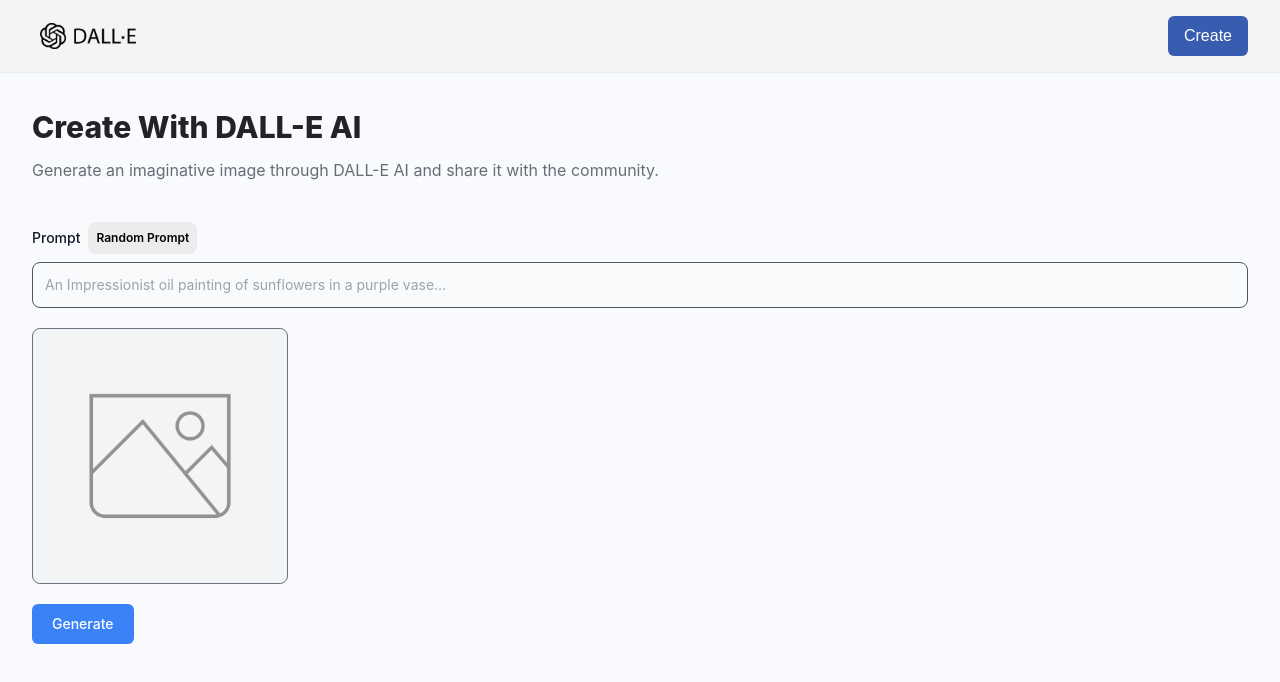
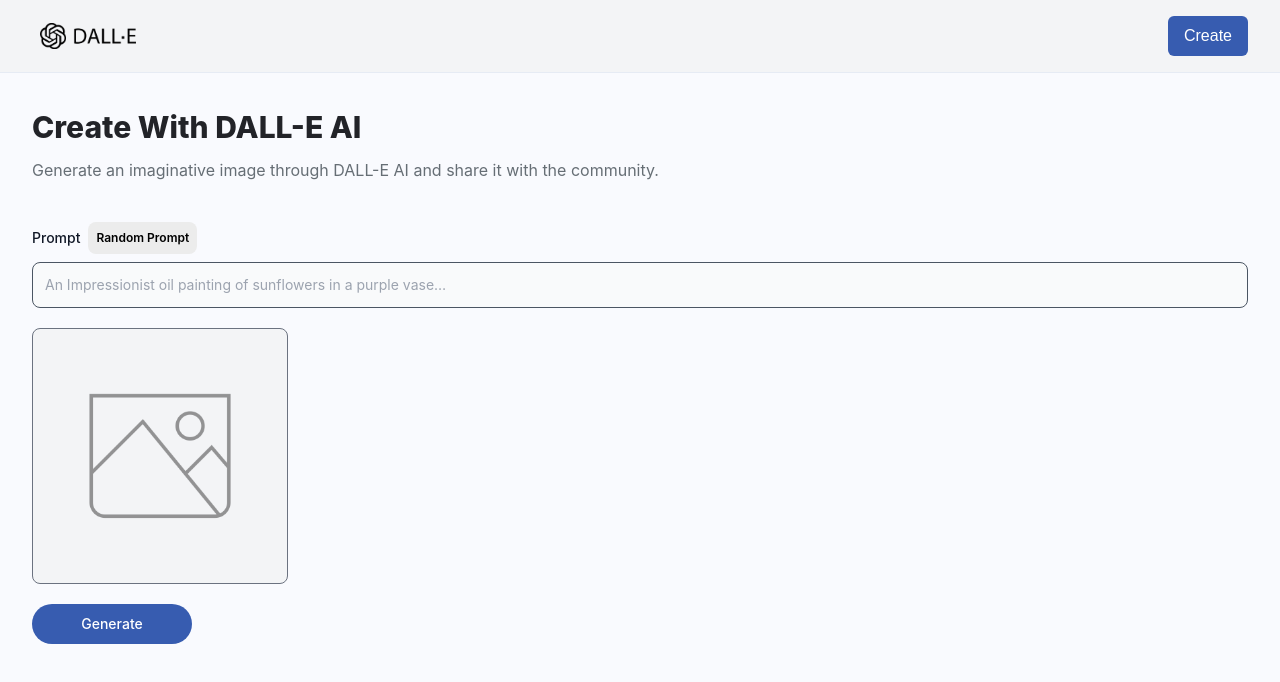
Before and after one commit to DevFreAkeD/Dall-E-Clone, a React (Vite) app in the folder client/: page /create-post in a window 1280 px wide. Shown: the top 682 px of the page. Built offline with nearby package versions, Linux system fonts and the light colour scheme; a web font is replaced by a local one.

Commit message:
Update CreatePost.jsx

```diff
--- a/client/src/pages/CreatePost.jsx
+++ b/client/src/pages/CreatePost.jsx
@@ -1,5 +1,5 @@
 import React, { useState } from 'react';
-import { FormFields } from '../components';
+import { Loader, FormFields } from '../components';
 import { getRandomPrompt } from '../utils';
 import { preview } from '../assets';
 
@@ -36,10 +36,6 @@
     } else {
       alert('Please enter the prompt.');
     }
-  };
-
-  const handleSubmit = () => {
-
   };
 
   const handleChange = (e) => setForm({ ...form, [e.target.name]: e.target.value });
@@ -82,9 +78,9 @@
           <button
             type="button"
             onClick={generateImage}
-            className=" text-white bg-blue-500 font-medium rounded-md text-sm w-full sm:w-auto px-5 py-2.5 text-center"
+            className="text-white bg-[#375cb0] font-medium text-sm w-40 px-5 py-2.5 text-center rounded-full text-nowrap min-h-button flex items-center justify-center gap-[0.3em]"
           >
-            {generatingImage ? 'Generating...' : 'Generate'}
+            {generatingImage ? 'Generating...' : 'Generate'} {generatingImage && <Loader />}
           </button>
         </div>
       </form>
```
